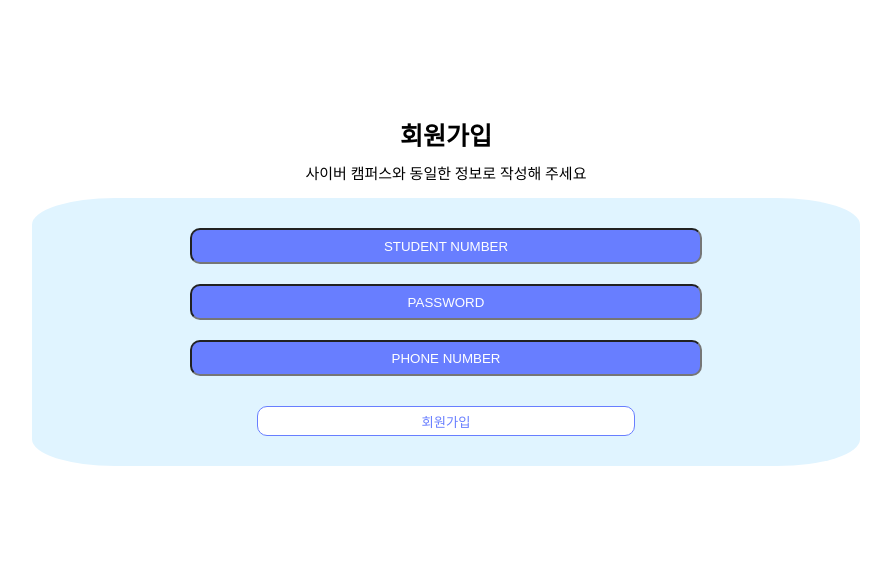
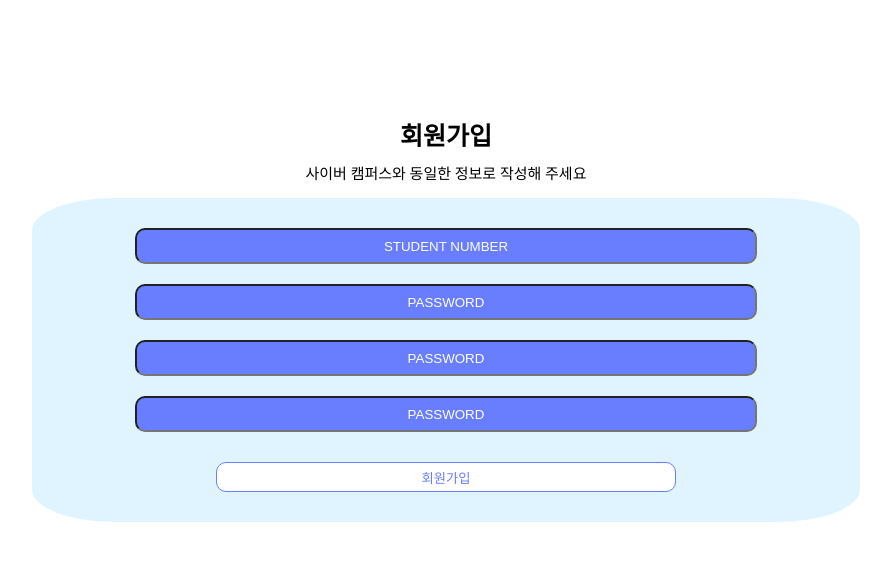
Before and after one commit to Kepler3141/CNU_cyber_campus_alarmy, a Django app: page /common/signup/ in a window 1280 px wide. Shown: the part 200-761 px from the top of the page, without its empty margins (194-1085 px from the left). Run offline with Django 4.2, Linux system fonts and the light colour scheme.

Commit message:
FEAT: Clone signin func jump to django

```diff
--- a/common/forms.py
+++ b/common/forms.py
@@ -3,9 +3,9 @@ from django.contrib.auth.forms import UserCreationForm
 from django.contrib.auth.models import User
 
 
-class UserForm(forms.ModelForm):
-    # email = forms.EmailField(label="이메일")
+class UserForm(UserCreationForm):
+    email = forms.EmailField(label="이메일")
 
     class Meta:
         model = User
-        fields = ("username", "password")
+        fields = ("username", "password1", "password2", "email")
--- a/common/views.py
+++ b/common/views.py
@@ -1,7 +1,6 @@
 from django.contrib.auth import authenticate, login
 from django.shortcuts import render, redirect
 from common.forms import UserForm
-from django.contrib.auth.models import User
 
 
 def signup(request):
@@ -10,10 +9,10 @@ def signup(request):
         if form.is_valid():
             form.save()
             username = form.cleaned_data.get('username')
-            raw_password = form.cleaned_data.get('password')
+            raw_password = form.cleaned_data.get('password1')
             user = authenticate(username=username, password=raw_password)  # 사용자 인증
             login(request, user)  # 로그인
-            return redirect('common:login')
+            return redirect('index')
     else:
         form = UserForm()
     return render(request, 'common/signup.html', {'form': form})
--- a/templates/common/signup.html
+++ b/templates/common/signup.html
@@ -18,10 +18,12 @@
                 {% include "form_errors.html" %}
                 <input type="text" class="form-control" name="username" id="username"
                        placeholder="STUDENT NUMBER" value="{{ form.username.value|default_if_none:'' }}">
-                <input type="password" class="form-control" name="password" id="password"
+                <input type="password" class="form-control" name="password1" id="password"
                        placeholder="PASSWORD" value="{{ form.password1.value|default_if_none:'' }}">
-                <input class="form-control" name="phonenum" id="phonenum"
-                       placeholder="PHONE NUMBER">
+                <input type="password" class="form-control" name="password2" id="password"
+                       placeholder="PASSWORD" value="{{ form.password2.value|default_if_none:'' }}">
+                <input type="text" class="form-control" name="email" id="password"
+                       placeholder="PASSWORD" value="{{ form.email.value|default_if_none:'' }}">
                 <button type="submit" class="btn btn-primary" id="sign-up-btn">회원가입</button>
             </form>
         </div>
```
